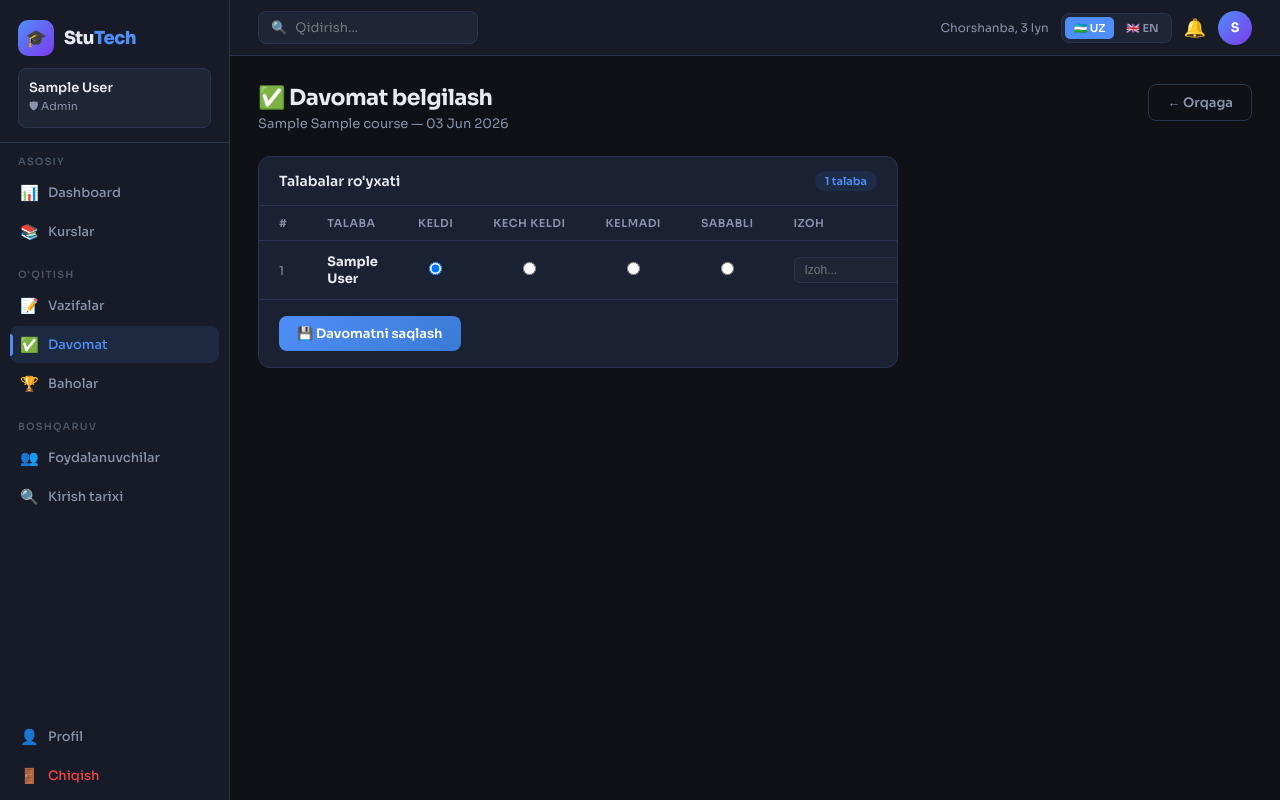
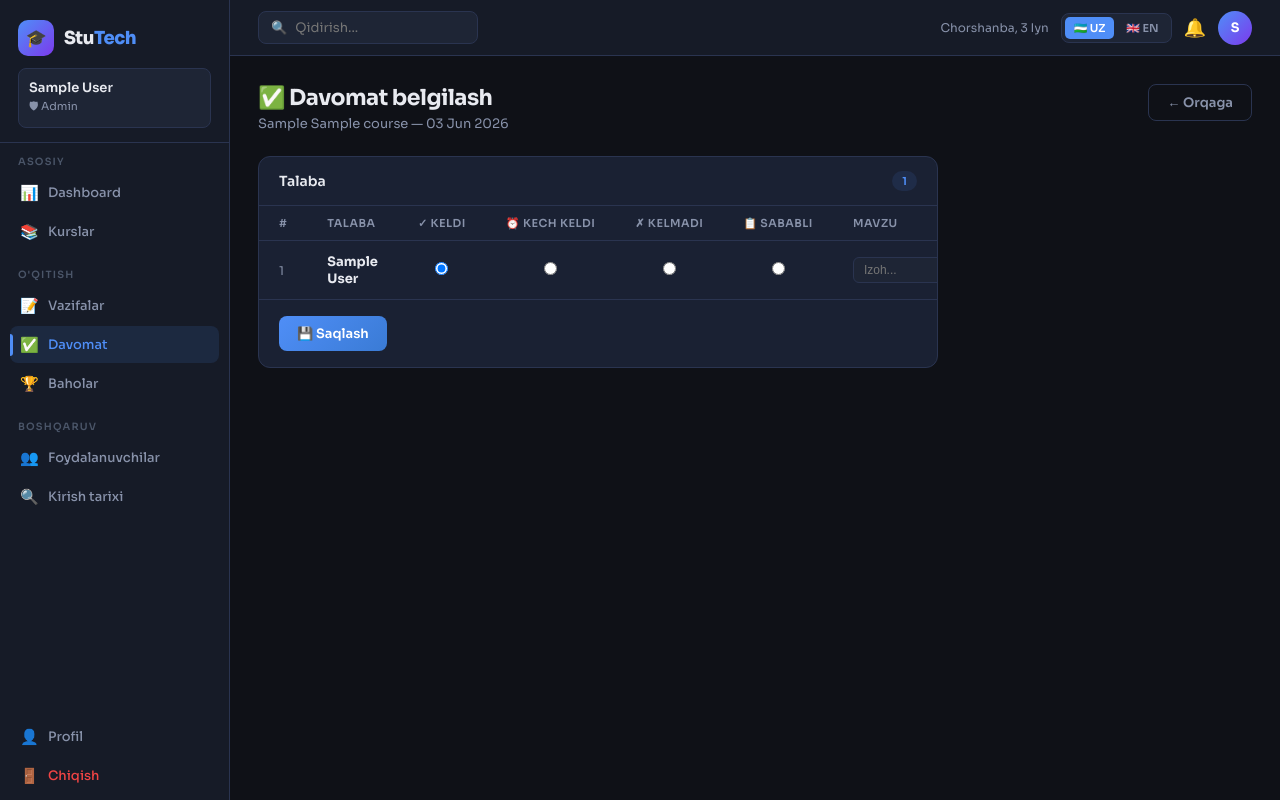
Before and after one commit to napasovdoniyor20050715/stutech-app, a Django app: page /attendance/course/1/take/ in a window 1280 px wide. Run offline with Django 5.2, Linux system fonts and the light colour scheme; a user stored in the database is signed in; data comes from the database, SQL or seed files in the repository; tables that the repository leaves empty hold one stand-in row (values such as "Sample post").

Commit message:
Update take.html

```diff
--- a/templates/attendance/take.html
+++ b/templates/attendance/take.html
@@ -1,36 +1,42 @@
 {% extends 'base.html' %}
-{% block title %}Davomat belgilash{% endblock %}
+{% block title %}{% endblock %}
 {% block content %}
 <div class="ph">
-  <div class="ph-left"><h1>✅ Davomat belgilash</h1><p>{{ course.emoji }} {{ course.name }} — {{ session.date|date:"d M Y" }}</p></div>
-  <a href="{% url 'attendance_list' %}" class="btn btn-outline">← Orqaga</a>
+  <div class="ph-left"><h1>✅ <span data-i18n="attendance-mark">Davomat belgilash</span></h1><p>{{ course.emoji }} {{ course.name }} — {{ session.date|date:"d M Y" }}</p></div>
+  <a href="{% url 'attendance_list' %}" class="btn btn-outline" data-i18n="btn-back">← Orqaga</a>
 </div>
-<div style="max-width:640px;">
+<div style="max-width:680px;">
   <div class="card">
-    <div class="card-head"><h3>Talabalar ro'yxati</h3><span class="badge b-blue">{{ students.count }} talaba</span></div>
+    <div class="card-head"><h3 data-i18n="col-student">Talabalar ro'yxati</h3><span class="badge b-blue">{{ students.count }}</span></div>
     <form method="post">{% csrf_token %}
       <div class="card-body-flush">
         <table>
-          <tr><th>#</th><th>Talaba</th><th>Keldi</th><th>Kech keldi</th><th>Kelmadi</th><th>Sababli</th><th>Izoh</th></tr>
+          <tr>
+            <th data-i18n="col-num">#</th>
+            <th data-i18n="col-student">Talaba</th>
+            <th data-i18n="att-present">Keldi</th>
+            <th data-i18n="att-late">Kech</th>
+            <th data-i18n="att-absent">Kelmadi</th>
+            <th data-i18n="att-excused">Sababli</th>
+            <th data-i18n="col-topic">Izoh</th>
+          </tr>
           {% for enrollment in students %}
           <tr>
             <td class="text-muted text-small">{{ forloop.counter }}</td>
             <td><strong>{{ enrollment.student.get_full_name|default:enrollment.student.username }}</strong></td>
-            {% with rec=existing|default_if_none:None %}
-            <td style="text-align:center;"><input type="radio" name="status_{{ enrollment.student.pk }}" value="present" {% if existing|default:None %}{% with r=existing %}{% if enrollment.student.pk in existing and existing|dictsort:"student_id" %}{% endif %}{% endwith %}{% endif %} checked></td>
+            <td style="text-align:center;"><input type="radio" name="status_{{ enrollment.student.pk }}" value="present" checked></td>
             <td style="text-align:center;"><input type="radio" name="status_{{ enrollment.student.pk }}" value="late"></td>
             <td style="text-align:center;"><input type="radio" name="status_{{ enrollment.student.pk }}" value="absent"></td>
             <td style="text-align:center;"><input type="radio" name="status_{{ enrollment.student.pk }}" value="excused"></td>
-            {% endwith %}
             <td><input type="text" name="note_{{ enrollment.student.pk }}" placeholder="Izoh..." style="background:var(--bg3);border:1px solid var(--border);border-radius:6px;padding:5px 10px;color:var(--text);font-size:12px;width:120px;outline:none;"></td>
           </tr>
           {% empty %}
-          <tr><td colspan="7" style="text-align:center;padding:24px;color:var(--text2);">Kursga hali talaba yozilmagan</td></tr>
+          <tr><td colspan="7" style="text-align:center;padding:24px;color:var(--text2);" data-i18n="empty-no-data">Ma'lumot yo'q</td></tr>
           {% endfor %}
         </table>
       </div>
       <div style="padding:16px 20px;border-top:1px solid var(--border);">
-        <button type="submit" class="btn btn-primary">💾 Davomatni saqlash</button>
+        <button type="submit" class="btn btn-primary" data-i18n="btn-save">💾 Saqlash</button>
       </div>
     </form>
   </div>
```
